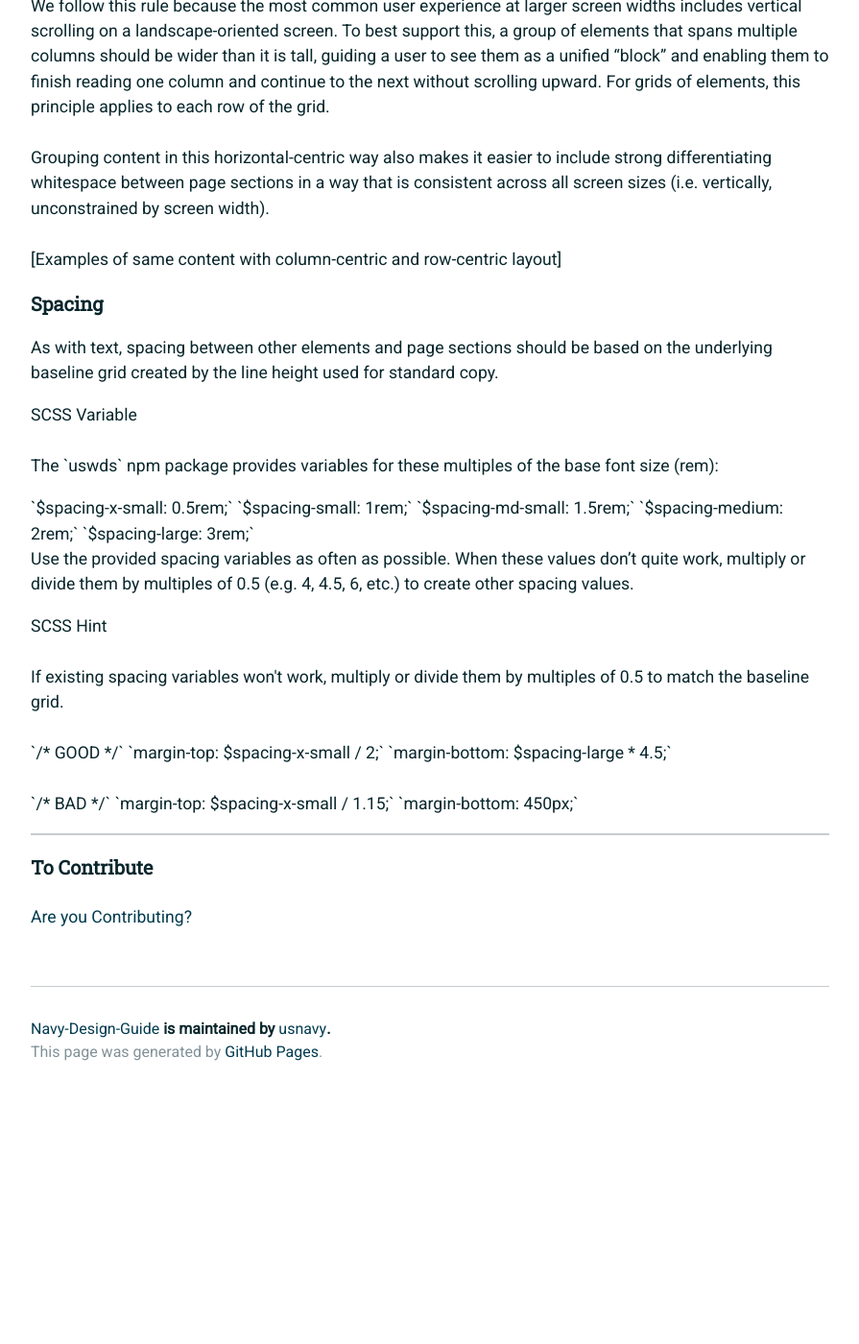
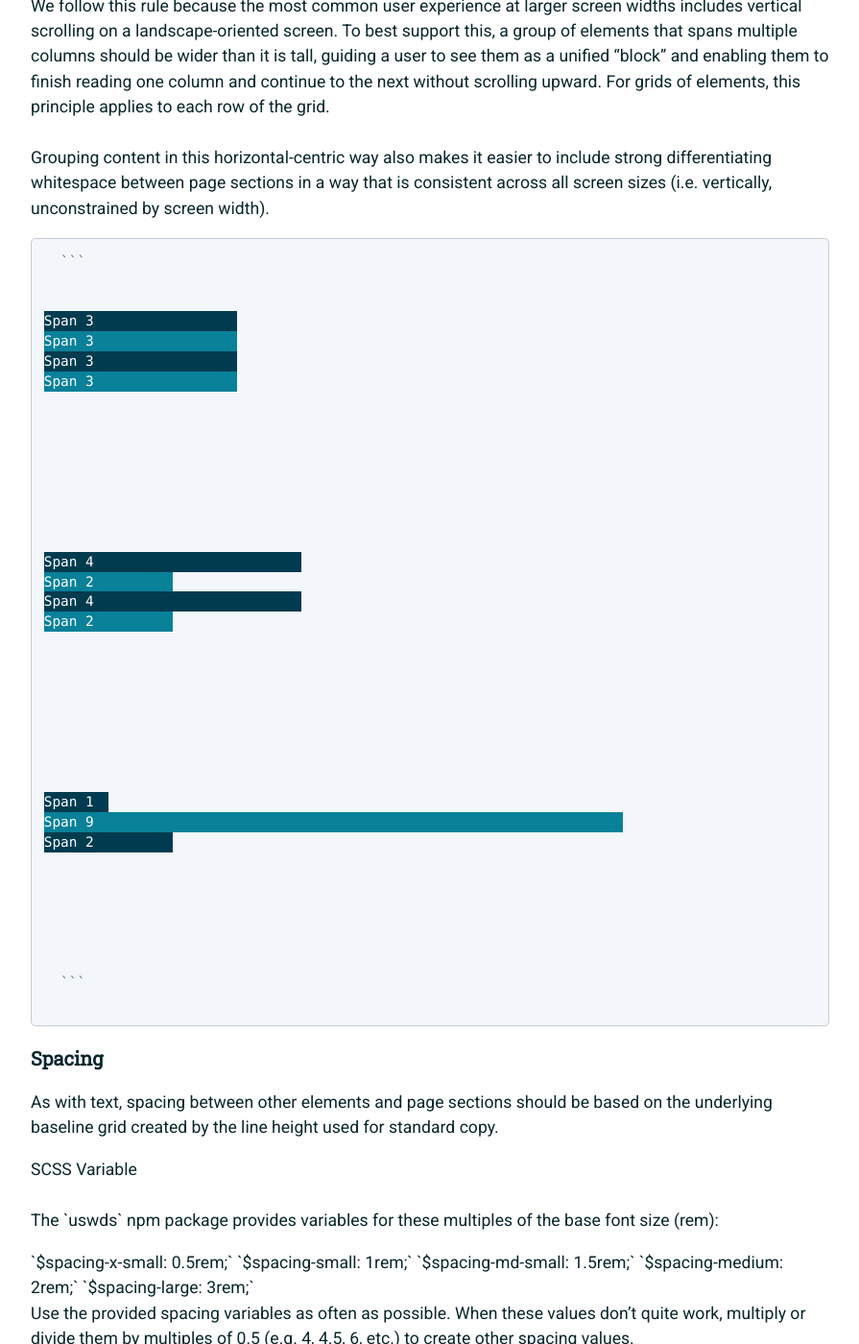
Before and after one commit to usnavy/Navy-Design-Guide, a Jekyll site: the page built from layout.md, in a window 1280 px wide and 1400 px high, scrolled down 2286 px. Shown: the whole window at 96% size, without its empty margins (192-1087 px from the left). Built offline with Jekyll 4.4.1, drawn with Linux system fonts in a browser that asks for light colours; our own code applies the rules of GitHub Pages for plain Markdown files; before the commit the page ends 3426 px from its top, so only the background shows below that.

Commit message:
Update layout.md

````diff
--- a/layout.md
+++ b/layout.md
@@ -101,7 +101,33 @@ easier to include strong differentiating whitespace between
 page sections in a way that is consistent across all screen
 sizes (i.e. vertically, unconstrained by screen width).
 
-[Examples of same content with column-centric and row-centric layout]
+  <pre>
+  ```
+    <div class="row">
+      <div class="nxt-col-3 navy-blue">Span 3</div>
+      <div class="nxt-col-3 teal-blue">Span 3</div>
+      <div class="nxt-col-3 navy-blue">Span 3</div>
+      <div class="nxt-col-3 teal-blue">Span 3</div>
+    </div>
+  <br>
+  <br>
+    <div class="row">
+      <div class="nxt-col-4 navy-blue">Span 4</div>
+      <div class="nxt-col-2 teal-blue">Span 2</div>
+      <div class="nxt-col-4 navy-blue">Span 4</div>
+      <div class="nxt-col-2 teal-blue">Span 2</div>
+    </div>
+  <br>
+  <br>
+    <div class="row">
+      <div class="nxt-col-1 navy-blue">Span 1</div>
+      <div class="nxt-col-9 teal-blue">Span 9</div>
+      <div class="nxt-col-2 navy-blue">Span 2</div>
+    </div>
+  <br>
+  <br>
+  ```
+  </pre>
 
 ### Spacing
 
````
